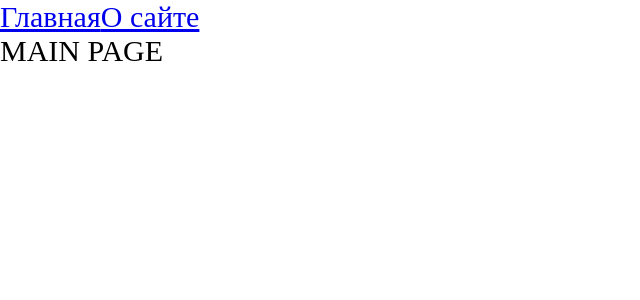
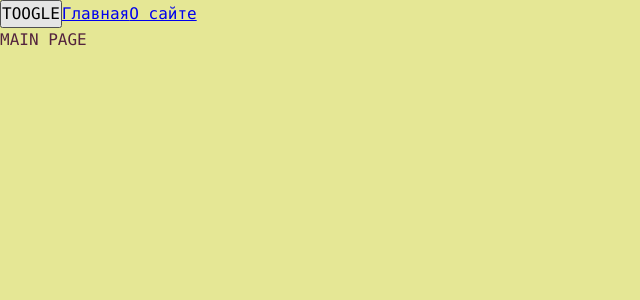
Before and after one commit to Denariadna/learning, a React app: page / in a window 1280 px wide. Shown: the top 300 px of the page, without its empty margins (0-640 px from the left). Built offline with nearby package versions, Linux system fonts and the light colour scheme.

Commit message:
Organization of styles. Adding a theme.

```diff
--- /dev/null
+++ b/css/styles.css
@@ -0,0 +1,199 @@
+/*! tailwindcss v4.0.8 | MIT License | https://tailwindcss.com */
+@layer theme, base, components, utilities;
+@layer theme {
+  :root, :host {
+    --font-sans: ui-sans-serif, system-ui, sans-serif, "Apple Color Emoji",
+      "Segoe UI Emoji", "Segoe UI Symbol", "Noto Color Emoji";
+    --font-mono: ui-monospace, SFMono-Regular, Menlo, Monaco, Consolas, "Liberation Mono",
+      "Courier New", monospace;
+    --color-blue-300: oklch(0.809 0.105 251.813);
+    --color-blue-500: oklch(0.623 0.214 259.815);
+    --color-black: #000;
+    --spacing: 0.25rem;
+    --text-5xl: 3rem;
+    --text-5xl--line-height: 1;
+    --default-font-family: var(--font-sans);
+    --default-font-feature-settings: var(--font-sans--font-feature-settings);
+    --default-font-variation-settings: var(
+      --font-sans--font-variation-settings
+    );
+    --default-mono-font-family: var(--font-mono);
+    --default-mono-font-feature-settings: var(
+      --font-mono--font-feature-settings
+    );
+    --default-mono-font-variation-settings: var(
+      --font-mono--font-variation-settings
+    );
+    --color-avocado-600: oklch(0.53 0.12 118.34);
+  }
+}
+@layer base {
+  *, ::after, ::before, ::backdrop, ::file-selector-button {
+    box-sizing: border-box;
+    margin: 0;
+    padding: 0;
+    border: 0 solid;
+  }
+  html, :host {
+    line-height: 1.5;
+    -webkit-text-size-adjust: 100%;
+    tab-size: 4;
+    font-family: var( --default-font-family, ui-sans-serif, system-ui, sans-serif, "Apple Color Emoji", "Segoe UI Emoji", "Segoe UI Symbol", "Noto Color Emoji" );
+    font-feature-settings: var(--default-font-feature-settings, normal);
+    font-variation-settings: var( --default-font-variation-settings, normal );
+    -webkit-tap-highlight-color: transparent;
+  }
+  body {
+    line-height: inherit;
+  }
+  hr {
+    height: 0;
+    color: inherit;
+    border-top-width: 1px;
+  }
+  abbr:where([title]) {
+    -webkit-text-decoration: underline dotted;
+    text-decoration: underline dotted;
+  }
+  h1, h2, h3, h4, h5, h6 {
+    font-size: inherit;
+    font-weight: inherit;
+  }
+  a {
+    color: inherit;
+    -webkit-text-decoration: inherit;
+    text-decoration: inherit;
+  }
+  b, strong {
+    font-weight: bolder;
+  }
+  code, kbd, samp, pre {
+    font-family: var( --default-mono-font-family, ui-monospace, SFMono-Regular, Menlo, Monaco, Consolas, "Liberation Mono", "Courier New", monospace );
+    font-feature-settings: var( --default-mono-font-feature-settings, normal );
+    font-variation-settings: var( --default-mono-font-variation-settings, normal );
+    font-size: 1em;
+  }
+  small {
+    font-size: 80%;
+  }
+  sub, sup {
+    font-size: 75%;
+    line-height: 0;
+    position: relative;
+    vertical-align: baseline;
+  }
+  sub {
+    bottom: -0.25em;
+  }
+  sup {
+    top: -0.5em;
+  }
+  table {
+    text-indent: 0;
+    border-color: inherit;
+    border-collapse: collapse;
+  }
+  :-moz-focusring {
+    outline: auto;
+  }
+  progress {
+    vertical-align: baseline;
+  }
+  summary {
+    display: list-item;
+  }
+  ol, ul, menu {
+    list-style: none;
+  }
+  img, svg, video, canvas, audio, iframe, embed, object {
+    display: block;
+    vertical-align: middle;
+  }
+  img, video {
+    max-width: 100%;
+    height: auto;
+  }
+  button, input, select, optgroup, textarea, ::file-selector-button {
+    font: inherit;
+    font-feature-settings: inherit;
+    font-variation-settings: inherit;
+    letter-spacing: inherit;
+    color: inherit;
+    border-radius: 0;
+    background-color: transparent;
+    opacity: 1;
+  }
+  :where(select:is([multiple], [size])) optgroup {
+    font-weight: bolder;
+  }
+  :where(select:is([multiple], [size])) optgroup option {
+    padding-inline-start: 20px;
+  }
+  ::file-selector-button {
+    margin-inline-end: 4px;
+  }
+  ::placeholder {
+    opacity: 1;
+    color: color-mix(in oklab, currentColor 50%, transparent);
+  }
+  textarea {
+    resize: vertical;
+  }
+  ::-webkit-search-decoration {
+    -webkit-appearance: none;
+  }
+  ::-webkit-date-and-time-value {
+    min-height: 1lh;
+    text-align: inherit;
+  }
+  ::-webkit-datetime-edit {
+    display: inline-flex;
+  }
+  ::-webkit-datetime-edit-fields-wrapper {
+    padding: 0;
+  }
+  ::-webkit-datetime-edit, ::-webkit-datetime-edit-year-field, ::-webkit-datetime-edit-month-field, ::-webkit-datetime-edit-day-field, ::-webkit-datetime-edit-hour-field, ::-webkit-datetime-edit-minute-field, ::-webkit-datetime-edit-second-field, ::-webkit-datetime-edit-millisecond-field, ::-webkit-datetime-edit-meridiem-field {
+    padding-block: 0;
+  }
+  :-moz-ui-invalid {
+    box-shadow: none;
+  }
+  button, input:where([type="button"], [type="reset"], [type="submit"]), ::file-selector-button {
+    appearance: button;
+  }
+  ::-webkit-inner-spin-button, ::-webkit-outer-spin-button {
+    height: auto;
+  }
+  [hidden]:where(:not([hidden="until-found"])) {
+    display: none !important;
+  }
+}
+@layer utilities {
+  .place-content-center {
+    place-content: center;
+  }
+  .self-auto {
+    align-self: auto;
+  }
+  .bg-blue-300 {
+    background-color: var(--color-blue-300);
+  }
+  .dark\:bg-black {
+    &:where(.dark, .dark *) {
+      background-color: var(--color-black);
+    }
+  }
+}
+@layer base {
+  h1 {
+    margin-bottom: calc(var(--spacing) * 5);
+    font-size: var(--text-5xl);
+    line-height: var(--tw-leading, var(--text-5xl--line-height));
+    color: var(--color-blue-500);
+  }
+  .dark {
+    @media (prefers-color-scheme: dark) {
+      color: var(--color-avocado-600);
+    }
+  }
+}
--- a/src/App.tsx
+++ b/src/App.tsx
@@ -1,24 +1,25 @@
-import {Route, Routes} from "react-router-dom";
-import './index.scss';
-import path from 'path';
-import { Link } from "react-router-dom";
+import { Suspense, useContext } from "react";
+import { Route, Routes, Link } from "react-router-dom";
 import { AboutPageAsync } from "./pages/AboutPage/AbotPage.async";
 import { MainPageAsync } from "./pages/MainPage/MainPage.async";
-import { Suspense } from "react";
+import "./styles/index.scss";
+import { useTheme } from "./theme/useTheme";
 
-const App = () =>{
+const App = () => {
+  const { theme, toggleTheme } = useTheme();
   return (
-        <div className="app">
-            <Link to={'/'}>Главная</Link>
-            <Link to={'/about'}>О сайте</Link>
+    <div className={`app ${theme}`}>
+      <button onClick={toggleTheme}>TOOGLE</button>
+      <Link to={"/"}>Главная</Link>
+      <Link to={"/about"}>О сайте</Link>
       <Suspense fallback={<div>Loading...</div>}>
         <Routes>
-                    <Route path='/about' element={<AboutPageAsync/>}></Route>
-                    <Route path='/' element={<MainPageAsync/>}></Route>
+          <Route path="/about" element={<AboutPageAsync />}></Route>
+          <Route path="/" element={<MainPageAsync />}></Route>
         </Routes>
       </Suspense>
     </div>
-    )
-}
+  );
+};
 
 export default App;
--- a/src/index.scss
+++ /dev/null
@@ -1,9 +0,0 @@
-* {
-    margin: 0;
-    padding: 0;
-    box-sizing: border-box;
-}
-
-.app{
-    font-size: 30px;
-}
--- a/src/index.tsx
+++ b/src/index.tsx
@@ -1,11 +1,13 @@
-import { createRoot } from 'react-dom/client';
-import App from './App';
-import { BrowserRouter } from 'react-router-dom';
+import { createRoot } from "react-dom/client";
+import App from "./App";
+import { BrowserRouter } from "react-router-dom";
+import ThemeProvider from "./theme/themeProvider";
 
-
-const root = createRoot(document.getElementById('root'));
+const root = createRoot(document.getElementById("root"));
 root.render(
-    <BrowserRouter>
-        <App />
-    </BrowserRouter>
+  <BrowserRouter>
+    <ThemeProvider>
+      <App />
+    </ThemeProvider>
+  </BrowserRouter>
 );
--- /dev/null
+++ b/src/styles/index.scss
@@ -0,0 +1,13 @@
+@use "./reset.scss";
+@use "./variables/global.scss";
+@use "./themes/dark.scss";
+@use "./themes/normal.scss";
+
+.app {
+  font: var(--font-m);
+
+  background: var(--bg-color);
+  color: var(--primary-color);
+
+  min-height: 100vh;
+}
--- /dev/null
+++ b/src/styles/reset.scss
@@ -0,0 +1,13 @@
+* {
+    margin: 0;
+    padding: 0;
+    box-sizing: 0;
+}
+
+input,
+button,
+textarea,
+select{
+    margin: 0;
+    font: inherit;
+}
--- /dev/null
+++ b/src/styles/themes/dark.scss
@@ -0,0 +1,6 @@
+.app.dark {
+    --bg-color: rgb(176, 176, 201);
+
+    --primary-color: green;
+    --secondary-color: rgb(21, 79, 21);
+}
--- /dev/null
+++ b/src/styles/themes/normal.scss
@@ -0,0 +1,5 @@
+.app.light {
+    --bg-color: rgb(229, 231, 149);
+    --primary-color: rgb(84, 36, 62);
+    --secondary-color: rgb(210, 33, 192);
+}
--- /dev/null
+++ b/src/styles/variables/global.scss
@@ -0,0 +1,11 @@
+:root{
+    --font-family-main: Consolas, 'Times New Roman', Serif;
+
+    --font-size-m: 16px;
+    --font-line-m: 24px;
+    --font-m: var(--font-size-m) / var(--font-line-m) var(--font-family-main);
+
+    --font-size-l: 24px;
+    --font-line-l: 32px;
+    --font-l: var(--font-size-l) / var(--font-line-l) var(--font-family-main);
+}
--- /dev/null
+++ b/src/theme/themeContext.ts
@@ -0,0 +1,19 @@
+import { createContext } from "react";
+
+export enum Theme {
+  LIGHT = "light",
+  DARK = "dark",
+}
+
+export interface ThemeContextProps {
+  theme?: Theme;
+  setTheme: (theme: Theme) => void;
+}
+
+// передаём корректный initial value с заглушкой для setTheme
+export const ThemeContext = createContext<ThemeContextProps>({
+  theme: Theme.LIGHT,
+  setTheme: () => {}, // заглушка
+});
+
+export const LOCAL_STORAGE_THEME_KEY = "theme";
--- /dev/null
+++ b/src/theme/themeProvider.tsx
@@ -0,0 +1,25 @@
+import React, { useMemo, useState, FC, PropsWithChildren } from "react";
+import { LOCAL_STORAGE_THEME_KEY, ThemeContext, Theme } from "./themeContext";
+
+const defaultTheme =
+  (localStorage.getItem(LOCAL_STORAGE_THEME_KEY) as Theme) || Theme.LIGHT;
+
+const ThemeProvider: FC<PropsWithChildren> = ({ children }) => {
+  const [theme, setTheme] = useState<Theme>(defaultTheme);
+
+  const defaultProps = useMemo(
+    () => ({
+      theme,
+      setTheme,
+    }),
+    [theme]
+  );
+
+  return (
+    <ThemeContext.Provider value={defaultProps}>
+      {children}
+    </ThemeContext.Provider>
+  );
+};
+
+export default ThemeProvider;
--- /dev/null
+++ b/src/theme/useTheme.ts
@@ -0,0 +1,19 @@
+import { LOCAL_STORAGE_THEME_KEY, Theme, ThemeContext } from "./themeContext";
+import { useContext } from "react";
+
+interface UseThemeResult {
+  toggleTheme: () => void;
+  theme: Theme;
+}
+
+export function useTheme(): UseThemeResult {
+  const { theme, setTheme } = useContext(ThemeContext);
+
+  const toggleTheme = () => {
+    const newTheme = theme === Theme.DARK ? Theme.LIGHT : Theme.DARK;
+    setTheme(newTheme);
+    localStorage.setItem(LOCAL_STORAGE_THEME_KEY, newTheme);
+  };
+
+  return { theme, toggleTheme };
+}
```
Lines whose indentation alone changed are shown as unchanged.
